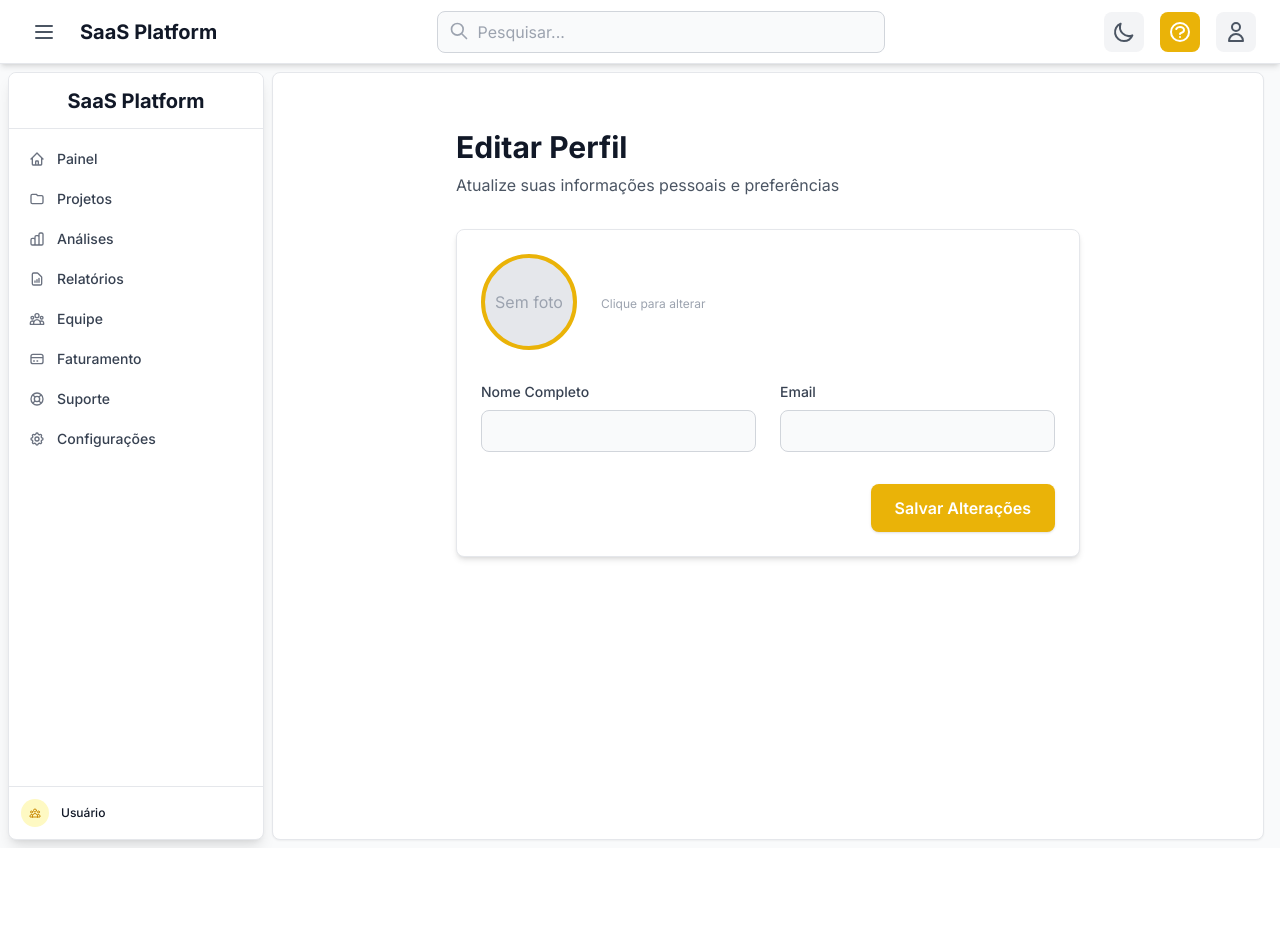
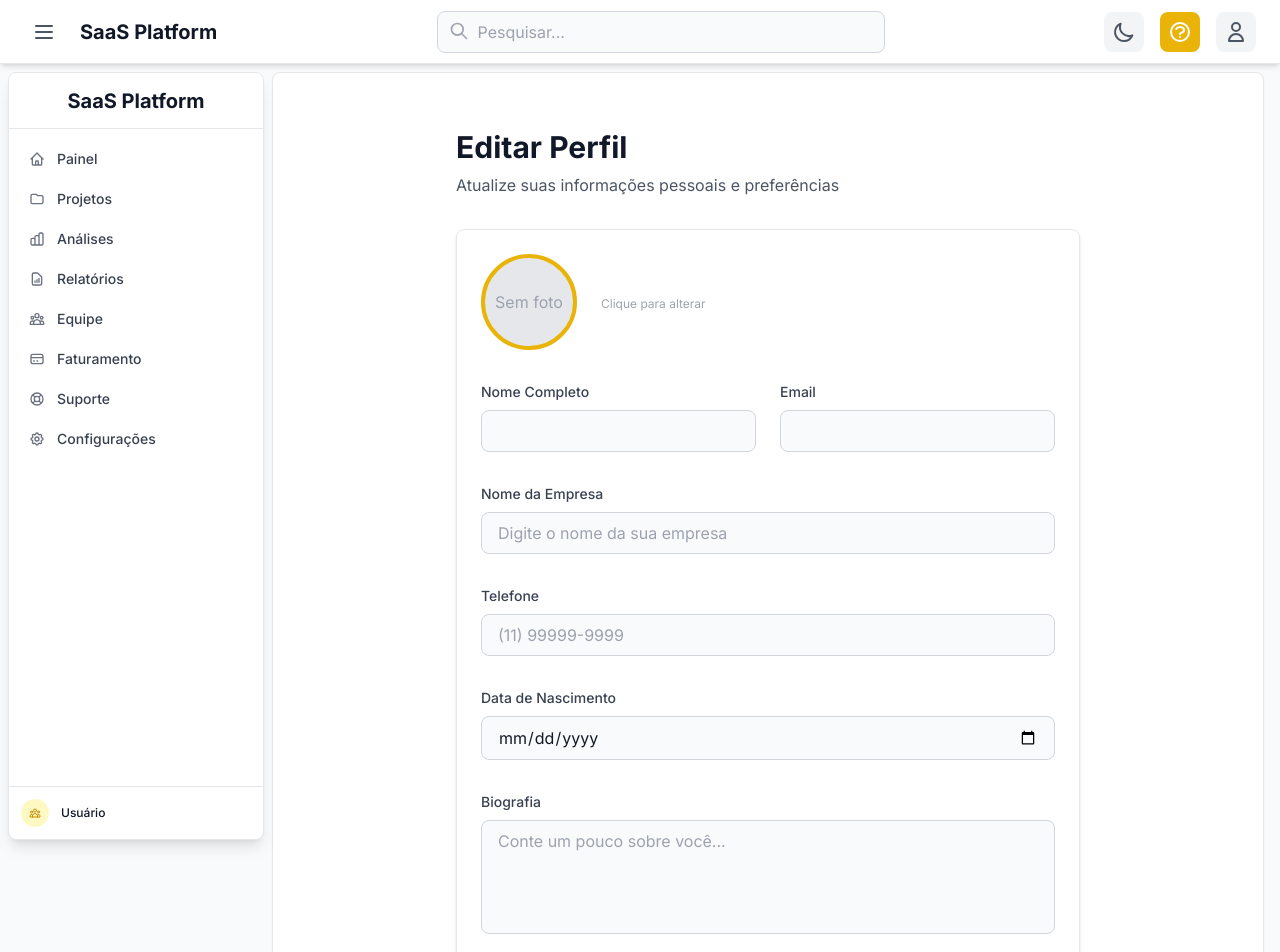
Before and after one commit to alencarconsultorias/template-saas-web, a Next.js app in the folder tsaas-web/: page /dashboard/profile in a window 1280 px wide. Shown: the top 952 px of the page. Before the commit the page ends 848 px from the top, so only its background shows below. Built offline with nearby package versions, Linux system fonts and the light colour scheme; no server answers.

Commit message:
feat(TSAAS-135): update files of user profile

```diff
--- a/tsaas-web/src/app/dashboard/profile/page.tsx
+++ b/tsaas-web/src/app/dashboard/profile/page.tsx
@@ -11,6 +11,8 @@ export default function ProfilePage() {
     name: "",
     birthDate: "",
     email: "",
+    company: "",
+    phone: "",
     bio: ""
   });
   const [saving, setSaving] = useState(false);
@@ -109,6 +111,53 @@ export default function ProfilePage() {
           </div>
         </div>
 
+        {/* Nome da Empresa */}
+        <div>
+          <label className="block text-sm font-medium text-gray-700 dark:text-gray-300 mb-2">{t("profile.personalInfo.company")}</label>
+          <input
+            type="text"
+            className="w-full px-4 py-2 rounded-lg bg-gray-50 dark:bg-gray-800 border border-gray-300 dark:border-gray-700 text-gray-900 dark:text-gray-100 focus:outline-none focus:border-gold-500"
+            value={formData.company}
+            onChange={(e) => setFormData({ ...formData, company: e.target.value })}
+            placeholder={t("profile.personalInfo.companyPlaceholder")}
+          />
+        </div>
+
+        {/* Telefone */}
+        <div>
+          <label className="block text-sm font-medium text-gray-700 dark:text-gray-300 mb-2">{t("profile.personalInfo.phone")}</label>
+          <input
+            type="tel"
+            className="w-full px-4 py-2 rounded-lg bg-gray-50 dark:bg-gray-800 border border-gray-300 dark:border-gray-700 text-gray-900 dark:text-gray-100 focus:outline-none focus:border-gold-500"
+            value={formData.phone}
+            onChange={(e) => setFormData({ ...formData, phone: e.target.value })}
+            placeholder="(11) 99999-9999"
+          />
+        </div>
+
+        {/* Data de Aniversário */}
+        <div>
+          <label className="block text-sm font-medium text-gray-700 dark:text-gray-300 mb-2">{t("profile.personalInfo.birthDate")}</label>
+          <input
+            type="date"
+            className="w-full px-4 py-2 rounded-lg bg-gray-50 dark:bg-gray-800 border border-gray-300 dark:border-gray-700 text-gray-900 dark:text-gray-100 focus:outline-none focus:border-gold-500"
+            value={formData.birthDate}
+            onChange={(e) => setFormData({ ...formData, birthDate: e.target.value })}
+          />
+        </div>
+
+        {/* Biografia */}
+        <div>
+          <label className="block text-sm font-medium text-gray-700 dark:text-gray-300 mb-2">{t("profile.personalInfo.bio")}</label>
+          <textarea
+            rows={4}
+            className="w-full px-4 py-2 rounded-lg bg-gray-50 dark:bg-gray-800 border border-gray-300 dark:border-gray-700 text-gray-900 dark:text-gray-100 focus:outline-none focus:border-gold-500 resize-none"
+            value={formData.bio}
+            onChange={(e) => setFormData({ ...formData, bio: e.target.value })}
+            placeholder={t("profile.personalInfo.bioPlaceholder")}
+          />
+        </div>
+
         <div className="flex justify-end">
           <button
             type="submit"
--- a/tsaas-web/src/i18n/en.ts
+++ b/tsaas-web/src/i18n/en.ts
@@ -240,7 +240,12 @@ export const en = {
       name: "Full Name",
       birthDate: "Birth Date",
       email: "Email",
+      company: "Company Name",
+      companyPlaceholder: "Enter your company name",
+      phone: "Phone",
+      phonePlaceholder: "Enter your phone number",
       bio: "Biography",
+      bioPlaceholder: "Tell us a bit about yourself...",
     },
     save: "Save Changes",
   },
--- a/tsaas-web/src/i18n/pt-BR.ts
+++ b/tsaas-web/src/i18n/pt-BR.ts
@@ -240,7 +240,12 @@ export const ptBR = {
       name: "Nome Completo",
       birthDate: "Data de Nascimento",
       email: "Email",
+      company: "Nome da Empresa",
+      companyPlaceholder: "Digite o nome da sua empresa",
+      phone: "Telefone",
+      phonePlaceholder: "Digite seu telefone",
       bio: "Biografia",
+      bioPlaceholder: "Conte um pouco sobre você...",
     },
     save: "Salvar Alterações",
   },
```
Also changed, not shown: 2 other files (tests, documents, lock files or other folders).
